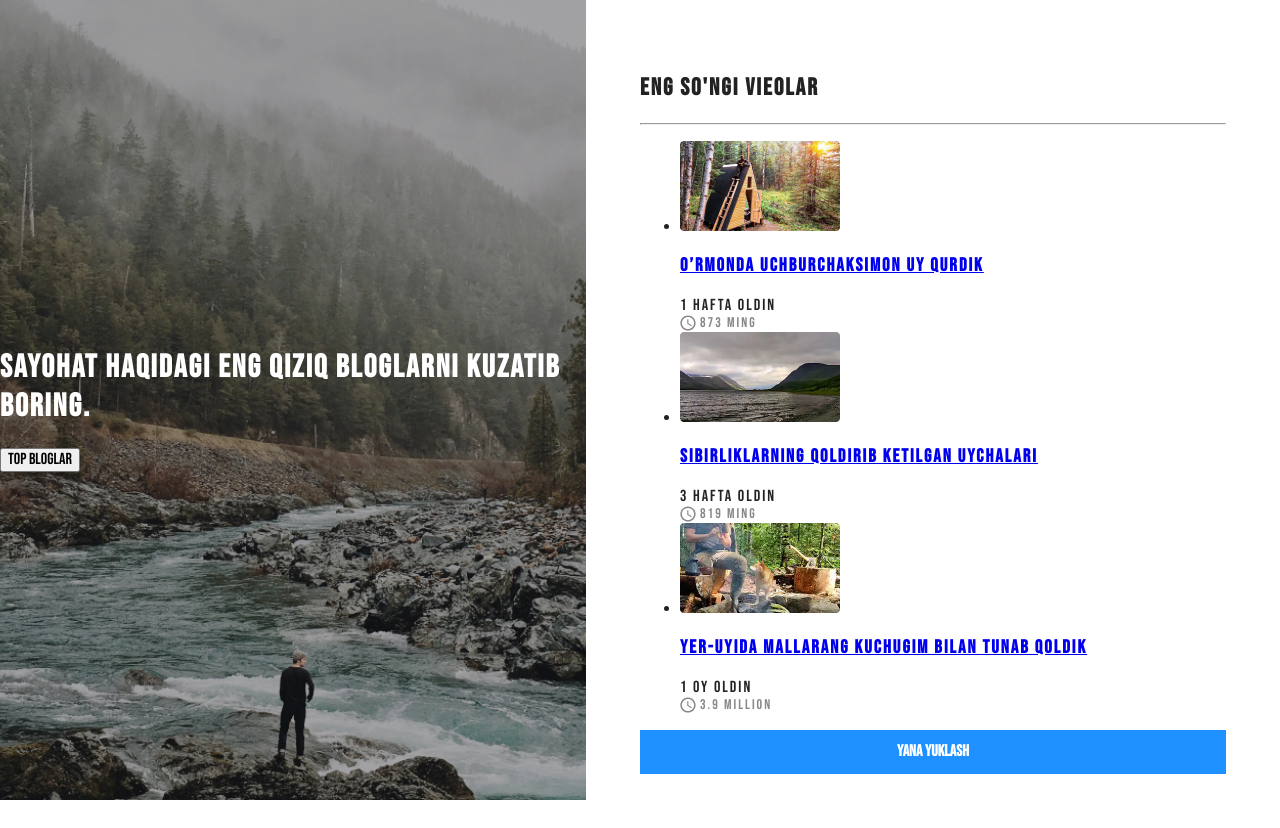
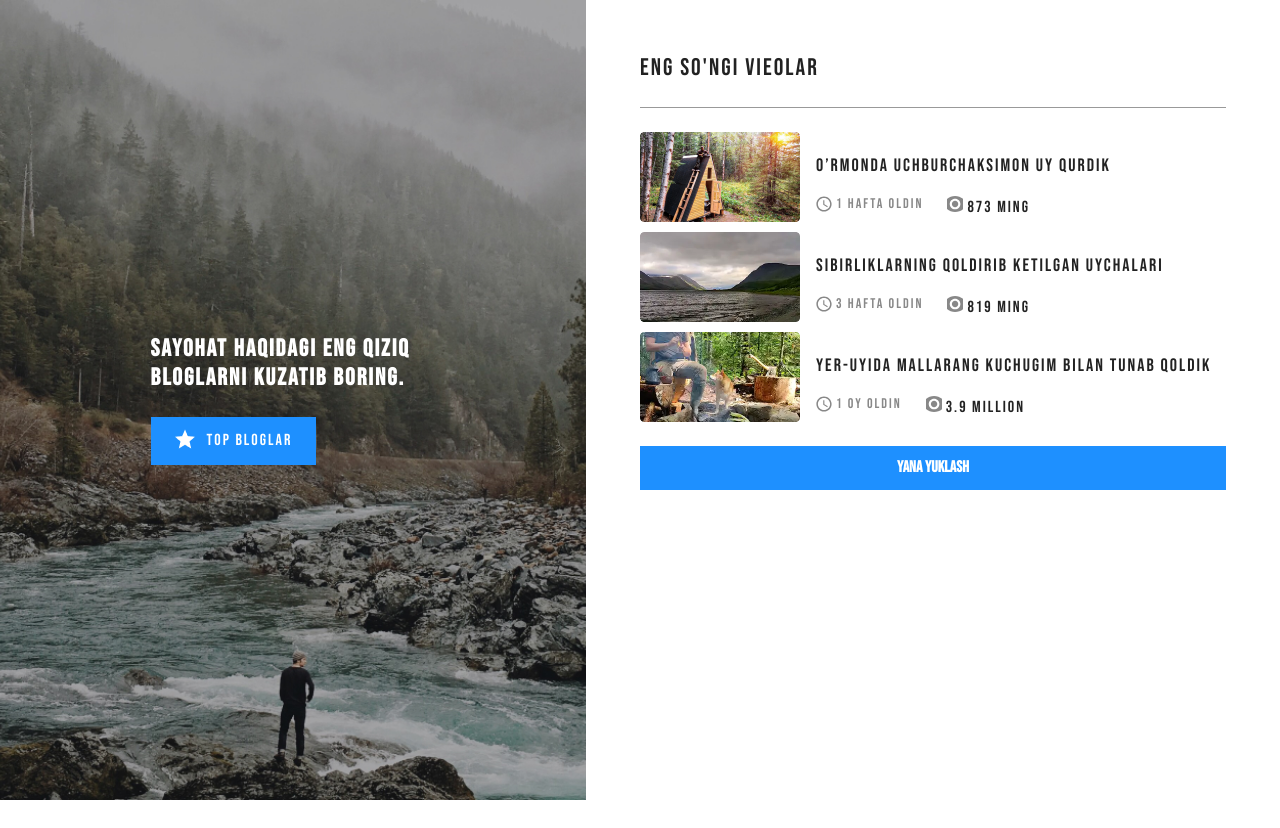
Before and after one commit to odilbekt/articles, a plain HTML site: page index.html in a window 1280 px wide. After the commit the page ends 800 px from the top, so only its background shows below. Drawn offline with Linux system fonts and the light colour scheme.

Commit message:
add bam to css

```diff
--- a/css/styles.css
+++ b/css/styles.css
@@ -42,19 +42,19 @@ body {
 	color: #ffffff;
 }
 
-.article-left-info {
+.article-left__info {
 	max-width: 285px;
 	width: 100%;
 }
 
-.article-left-title {
+.article-left__title {
 	margin-top: 0;
 	margin-bottom: 24px;
 	font-size: 24px;
 	text-transform: uppercase;
 }
 
-.article-left-btn {
+.article-left__btn {
 	display: flex;
 	border: none;
 	padding: 12px 24px;
@@ -67,7 +67,7 @@ body {
 	letter-spacing: 2px;
 }
 
-.article-left-btn::before {
+.article-left__btn::before {
 	display: inline-block;
 	background-image: url(../img/star.png);
 	background-repeat: no-repeat;
@@ -79,7 +79,7 @@ body {
 	content: '';
 }
 
-.article-left-btn:hover {
+.article-left__btn:hover {
 	opacity: 0.6;
 	transition: all 0.4s ease;
 }
@@ -92,14 +92,14 @@ body {
 	padding: 54px;
 }
 
-.article-right-title {
+.article-right__title {
 	font-weight: 400;
 	margin-top: 0;
 	margin-bottom: 24px;
 	font-size: 24px;
 }
 
-.article-right-line {
+.article-right__line {
 	width: 100%;
 	background-color: #999999;
 	border: none;
@@ -107,23 +107,23 @@ body {
 	margin-bottom: 24px;
 }
 
-.article-right-list {
+.article-right__list {
 	list-style: none;
 	padding: 0;
 	margin: 0;
 	margin-bottom: 24px;
 }
 
-.article-right-item {
+.article-right__item {
 	display: flex;
 	align-items: center;
 }
 
-.article-right-item:not(:last-child) {
+.article-right__item:not(:last-child) {
 	margin-bottom: 10px;
 }
 
-.article-right-img {
+.article-right__img {
 	border-radius: 4px;
 	width: 160px;
 	height: 90px;
@@ -131,12 +131,7 @@ body {
 	margin-right: 16px;
 }
 
-.article-right-info {
-	max-width: 307px;
-	width: 100%;
-}
-
-.article-right-info-title a {
+.article-right__info-title a {
 	color: #222;
 	text-decoration: none;
 	font-weight: 400;
@@ -148,32 +143,32 @@ body {
 	transition: all 0.4s ease;
 }
 
-.article-right-info-title a:hover {
+.article-right__info-title a:hover {
 	color: #1e90ff;
 }
 
-.article-right-info-title a:active {
+.article-right__info-title a:active {
 	opacity: 0.6;
 }
 
-.article-right-info-view {
+.article-right__info-view {
 	display: flex;
 }
 
-.article-right-info-text {
+.article-right__info-text {
 	display: flex;
 	color: #888888;
 	font-size: 14px;
 	font-weight: 400;
 }
 
-.article-right-info-text:not(:last-child) {
+.article-right__info-text:not(:last-child) {
 	margin-right: 24px;
 }
 
 /* soat rasmlarni olib kelaman */
 
-.article-right-info-text::before {
+.article-right__info-text::before {
 	display: inline-block;
 	background-image: url(../img/watch.svg);
 	background-size: cover;
@@ -187,7 +182,7 @@ body {
 
 /* kozni rasmini olib kelaman */
 
-.article-right-info-text2::before {
+.article-right__info-text2::before {
 	display: inline-block;
 	background-image: url(../img/view.svg);
 	background-size: cover;
```
